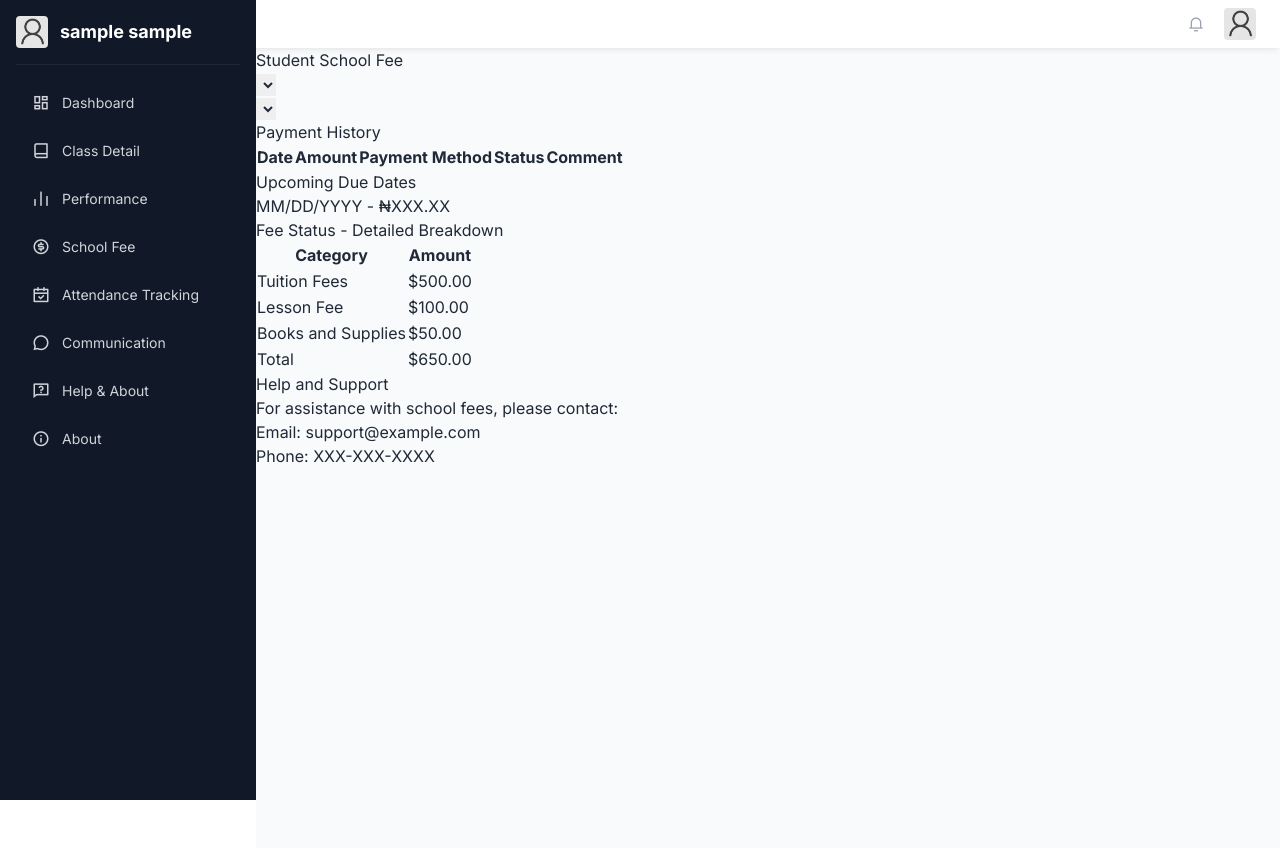
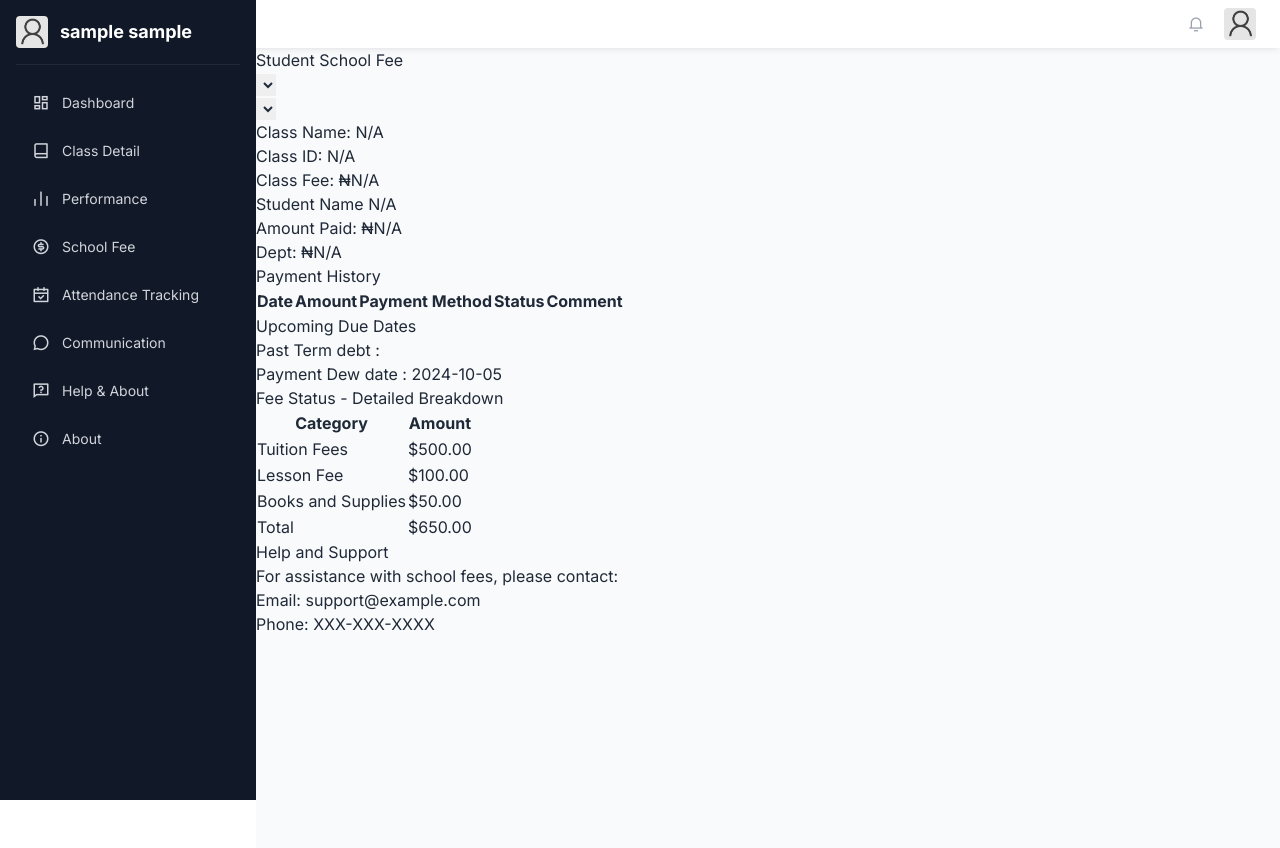
Before and after one commit to abdulrahmon2384/school_webapp, a Flask app: page /student/fee in a window 1280 px wide. Run offline with Flask 3, Linux system fonts and the light colour scheme; the visitor is signed in with stand-in values (Sample User, id 1); data comes from the database, SQL or seed files in the repository; grey boxes labelled with a size stand in for pictures from a placeholder-image service; data that the repository does not hold is empty; some libraries are stand-ins or nearby versions.

Commit message:
school fee page upgraded v2.0

```diff
--- a/schoolsite/app/api/student_api.py
+++ b/schoolsite/app/api/student_api.py
@@ -68,10 +68,8 @@ def get_student_fee():
 	return jsonify({'fee': data})
 
 
-
-
 @student_api_bp.route('/api/student/fee_details', methods=['GET'])
-#@login_required
+@login_required
 def return_student_class_fee():
 	year = request.args.get('year')
 	term = request.args.get('term')
@@ -80,6 +78,7 @@ def return_student_class_fee():
 
 	if not (user and class_id):
 		return jsonify({"error": "Please provide username and class_id."}), 400
+
 	results = get_fee_detail(user=user,
 	                         class_id=class_id,
 	                         term=term,
--- a/schoolsite/app/routes/student.py
+++ b/schoolsite/app/routes/student.py
@@ -13,10 +13,6 @@ number_of_event = 4
 number_of_annoucement = 3
 table_row = 7
 payment_dew_date = "2024-10-05"
-months = [
-    'jan', 'feb', 'mar', 'apr', 'may', 'jun', 'jul', 'aug', 'sep', 'oct',
-    'nov', 'dec'
-]
 
 
 @student_bp.route('/student/dashboard', methods=['GET'])
@@ -81,4 +77,5 @@ def fee():
 	page = "Student Fee"
 	student_results = fetch_student_result(current_user.username)
 	result = columns(student_results, ['year', 'term', 'result_type'])
-	return render_template("student/fees.html", results=result)
+
+	return render_template("student/fees.html", results=result, payment_dew_date=payment_dew_date)
--- a/schoolsite/app/static/js/student/fee.js
+++ b/schoolsite/app/static/js/student/fee.js
@@ -5,18 +5,21 @@ function fetchFeeDataFromInputs() {
 	const term = document.getElementById('term').value;
 	const year = document.getElementById('year').value;
 
-	console.log(user, class_id, term, year);
+    fetchFeesDetails(user, term, year, class_id);
 	fetchAndDisplayFeeData(user, term, year, class_id);
+
 }
+
+
 
 // Function to fetch fee data from the server and display it
 function fetchAndDisplayFeeData(user, term, year, class_id) {
 	const url = `/api/student/fee?username=${user}&term=${term}&year=${year}&class_id=${class_id}`;
-
+    console.log(url);
 	fetch(url)
 		.then(response => response.json())
 		.then(data => {
-			console.log(data)
+
 			// Extract fee data from the response
 			const feeData = data.fee;
 			const tableBody = document.getElementById('feeTableBody');
@@ -28,8 +31,8 @@ function fetchAndDisplayFeeData(user, term, year, class_id) {
 
 				row.innerHTML = `
 					<td>${record.date}</td>
-					<td>${record.amount}</td>
-					<td>${record.payment_method}</td>
+					<td>₦${record.amount}</td>
+					<td>₦${record.payment_method}</td>
 					<td>${record.status}</td>
 					<td>${record.comment}</td>
 				`;
@@ -45,15 +48,81 @@ function fetchAndDisplayFeeData(user, term, year, class_id) {
 
 
 
+
+
+function fetchFeesDetails(user, term, year, class_id) {
+    const url = `/api/student/fee_details?username=${user}&term=${term}&year=${year}&class_id=${class_id}`;
+	console.log(url);
+
+    fetch(url)
+        .then(handleResponse)
+        .then(displayFeeData)
+        .catch(handleError);
+}
+
+function handleResponse(response) {
+    if (!response.ok) {
+        throw new Error('Network response was not ok');
+    }
+    return response.json();
+}
+
+function displayFeeData(data) {
+    if (!data) {
+        throw new Error('Empty response received');
+    }
+    console.log(data);
+    const divBody = document.getElementById('dataContainer');
+    divBody.innerHTML = ''; // Clear previous content
+
+    const row = document.createElement('div');
+
+    row.innerHTML = `
+	<div>
+	    <div><label>Class Name: </label><span> ${data.class_name || 'N/A'}</span></div>
+		<div><label>Class ID: </label><span> ${data.class_id || 'N/A'}</span></div>
+        <div><label>Class Fee: </label><span> ₦${data.class_fee || 'N/A'}</span></div>
+	</div>
+	<div>
+	    <div><label>Student Name <span> ${data.name || 'N/A'} </span></label></div>
+	    <div><label>Amount Paid: </label><span> ₦${data.amount_paid || 'N/A'} </span></div>
+        <div><label>Dept: </label><span>₦${data.dept || 'N/A'}</span></div>
+	</div>
+    `;
+
+    divBody.appendChild(row);
+}
+
+function handleError(error) {
+    console.error('Error fetching fee data:', error);
+}
+
+
+
+
+
+
+
+
+
+
+
+
+
 // Event listener for the 'term' "year" select element
 document.getElementById('term').addEventListener('change', function() {
 	fetchFeeDataFromInputs();
+	fetchFeesDetails();
+
 });
 
 document.getElementById('year').addEventListener('change', function() {
 	fetchFeeDataFromInputs();
+	fetchFeesDetails();
 });
 
 
 
-window.onload = fetchFeeDataFromInputs;
+window.onload = function() {
+	fetchFeeDataFromInputs();
+}
--- a/schoolsite/app/templates/student/fees.html
+++ b/schoolsite/app/templates/student/fees.html
@@ -66,8 +66,9 @@
 		<section id="upcoming-due-dates">
 			<h2>Upcoming Due Dates</h2>
 			<ul>
-				<li>MM/DD/YYYY - ₦XXX.XX</li>
-				<!-- Add more list items for additional due dates -->
+				<li>Past Term debt : <span id='past-term-debt''></span></li>
+				<li>Payment Dew date : {{ payment_dew_date }}</li>
+
 			</ul>
 		</section>
 
```
Also changed, not shown: schoolsite/app/functions/student_functions.py (line endings or trailing spaces).
